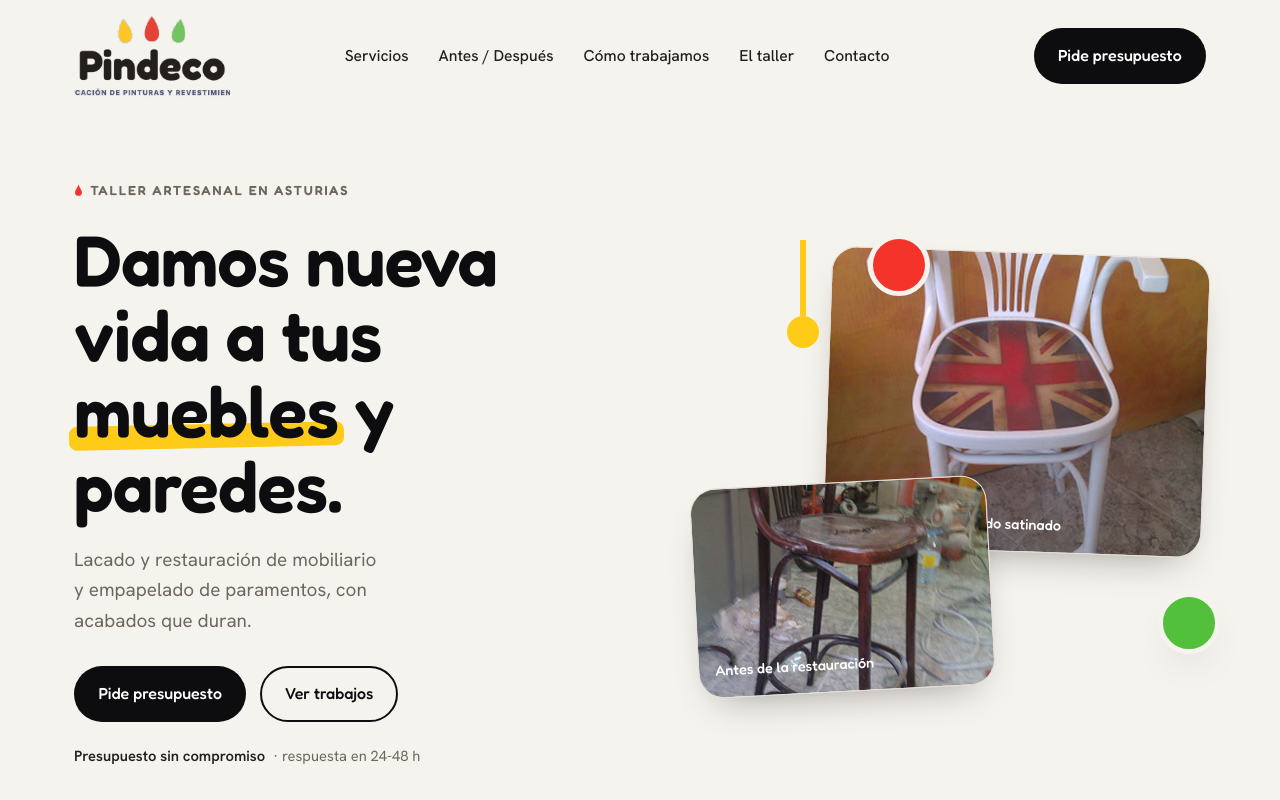
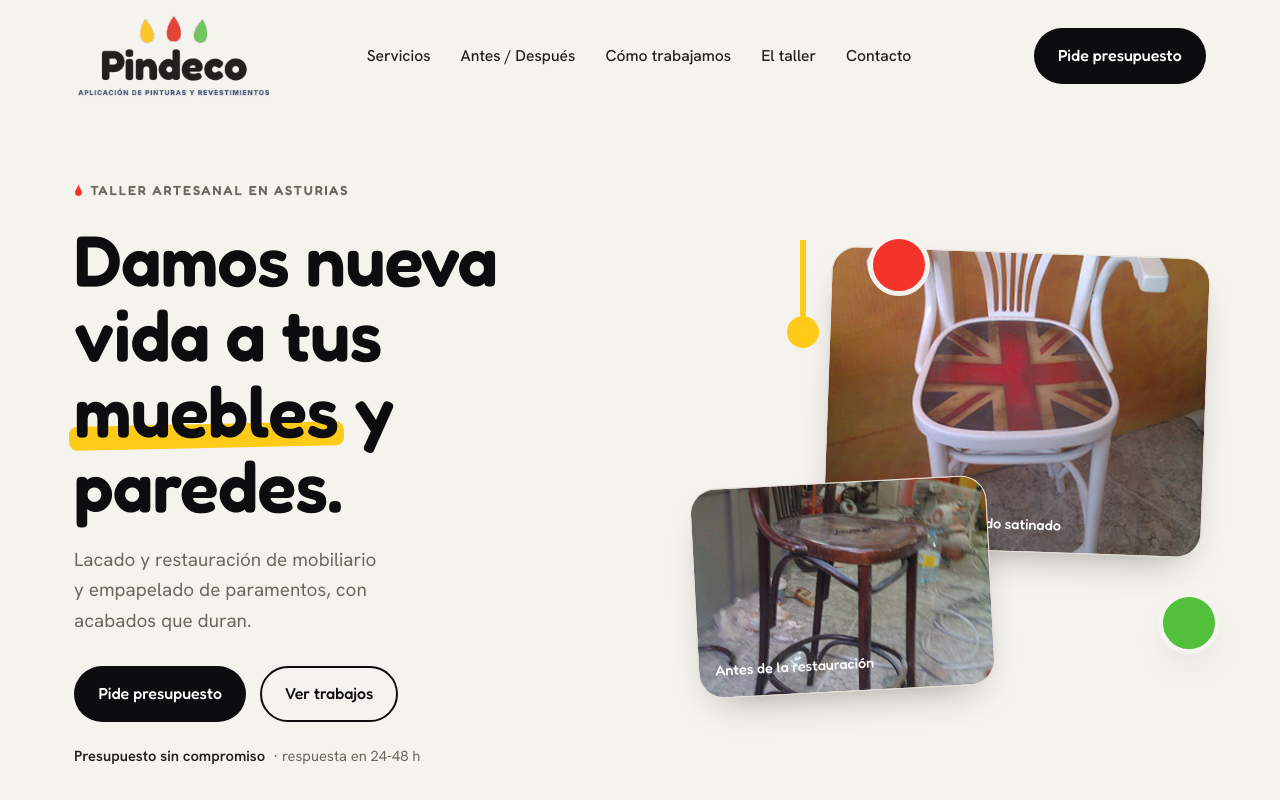
Before and after one commit to soydesigner/web_tienda, a plain HTML site: page index.html in a window 1280 px wide. Shown: the top 800 px of the page. Drawn offline with Linux system fonts and the light colour scheme.

Commit message:
Tamañps imagen

```diff
--- a/styles.css
+++ b/styles.css
@@ -267,8 +267,3 @@
     .js .reveal{opacity:1;transform:none}
   }
 /* ---------- Añadidos ---------- */
-img{
-    width:100%;
-    aspect-ratio:16/9;
-    object-fit:cover;
-}
```
